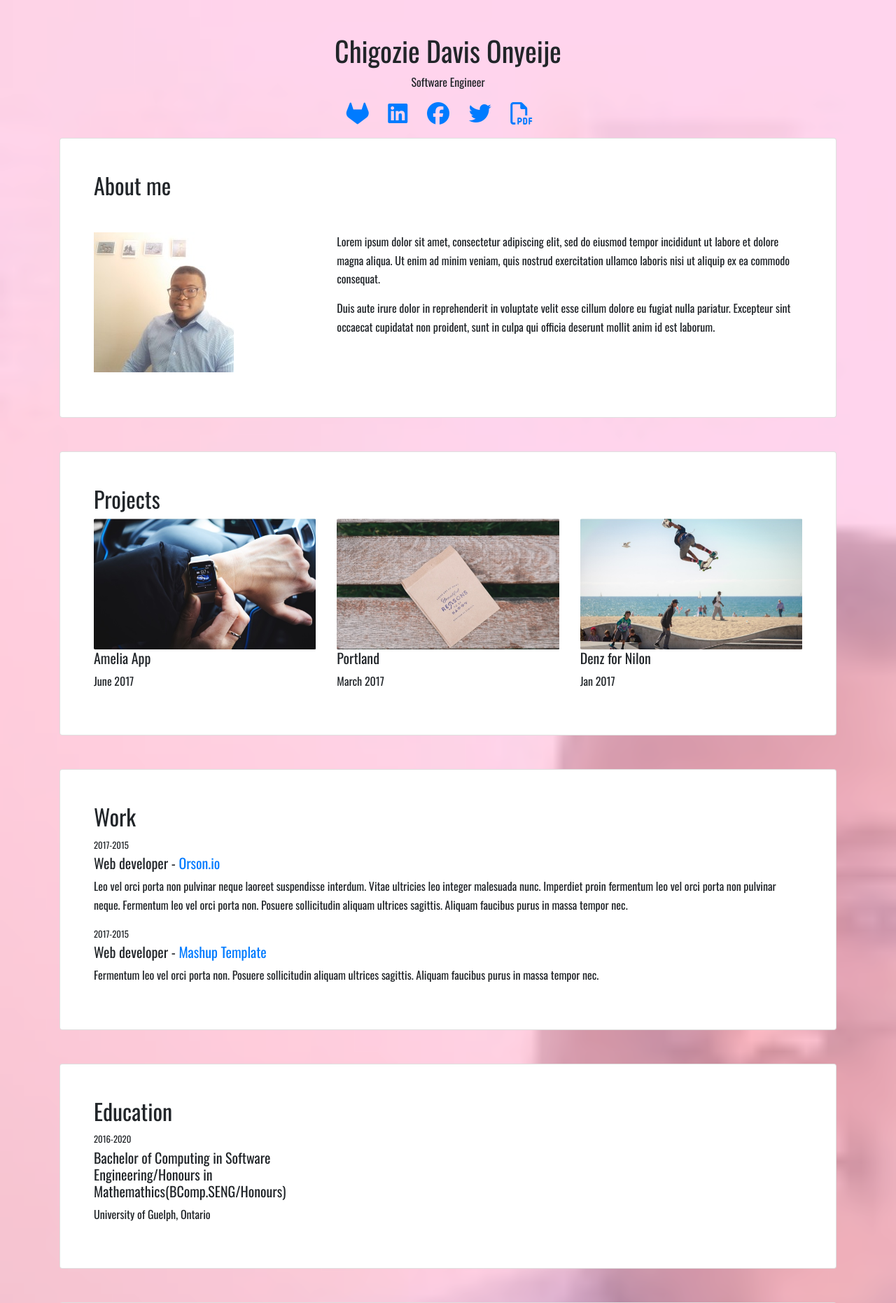
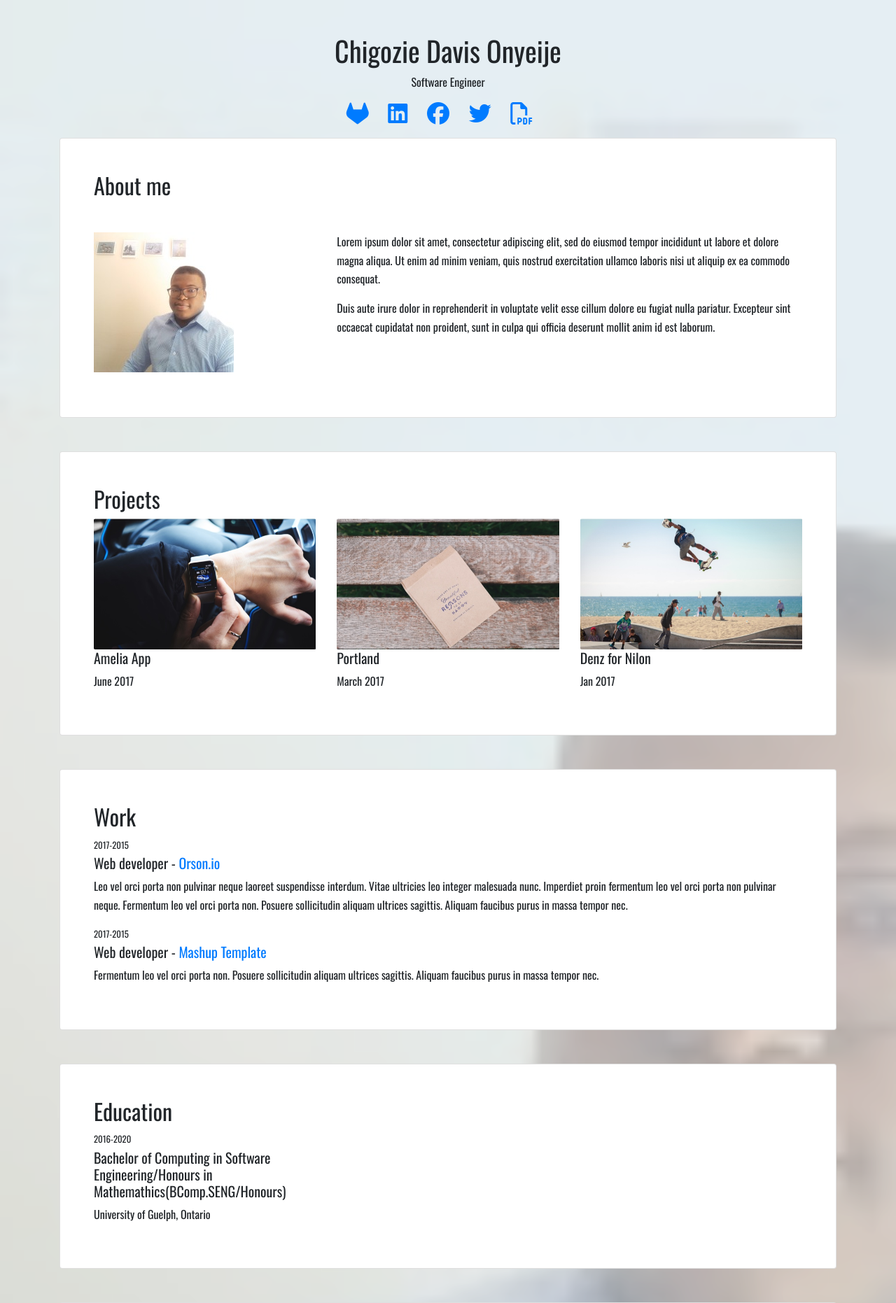
Before and after one commit to chidave/portfolio, a Flask app: page / in a window 1280 px wide. Shown: the top 1862 px of the page at 70% size. Run offline with Flask 2, Linux system fonts and the light colour scheme; data that the repository does not hold is empty; some libraries are stand-ins or nearby versions.

Commit message:
Update base.html

```diff
--- a/templates/base.html
+++ b/templates/base.html
@@ -35,7 +35,7 @@
 		width: 100%;
 		height: 100%;
 		opacity: 0.55;
-		box-shadow: inset 0 0 0 50vw rgba(255,0,150,0.3);
+		box-shadow: inset 0 0 0 50vw rgba(101, 157, 189, 0.3);
 	}
 
 	.body-content {
```
